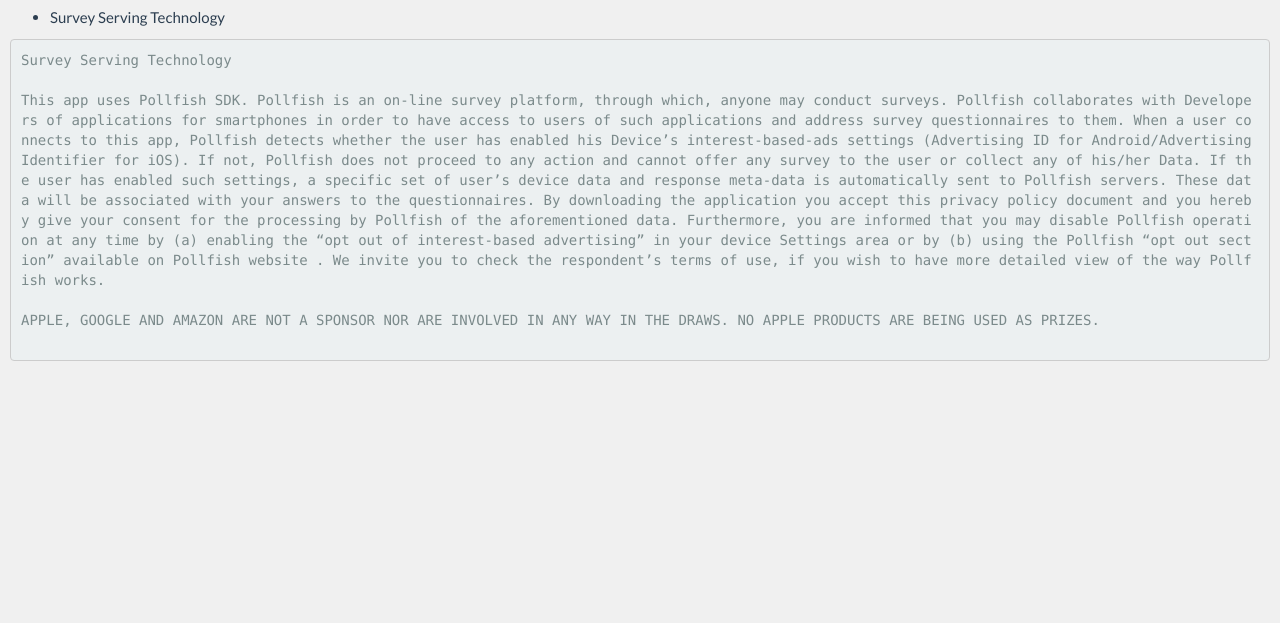
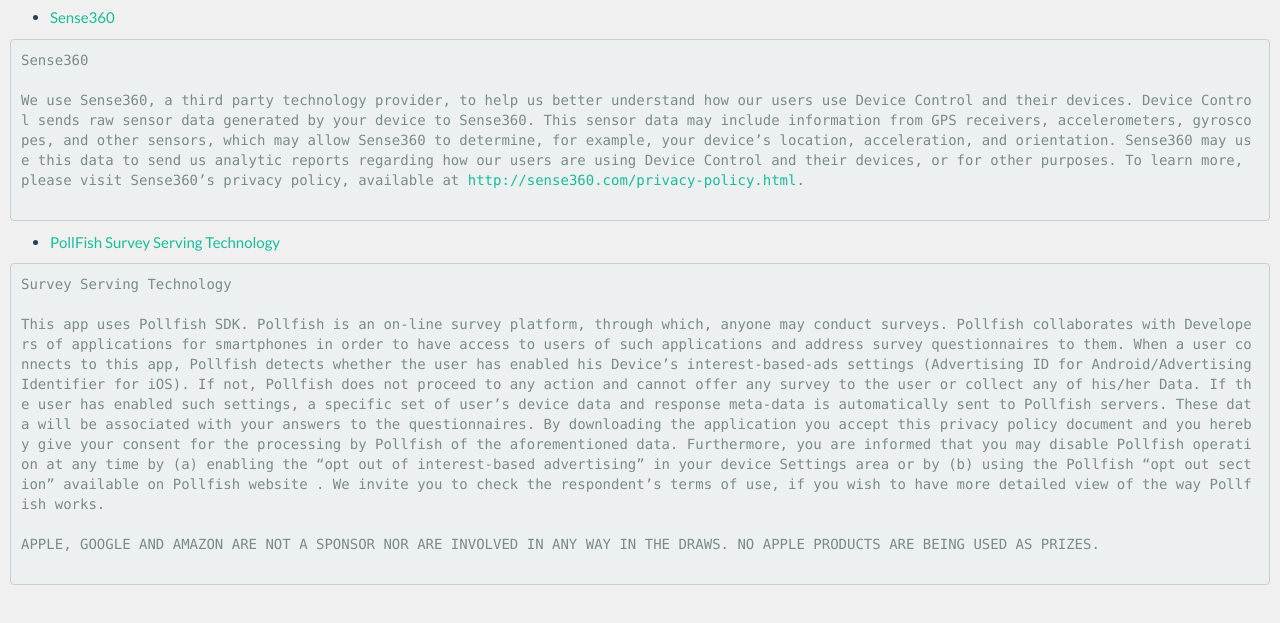
Before and after one commit to Evisceration/evisceration.github.io, a plain HTML site: page devicecontrol/privacy.html in a window 1280 px wide. Shown: the part 63-686 px from the top of the page. Drawn offline with Linux system fonts and the light colour scheme.

Commit message:
devicecontrol: add Sense360 to privacy policy
Change-Id: Ic41927e5f344ca0cd066942e0235a8014fefe702
Signed-off-by: Alexander Martinz <eviscerationls@gmail.com>

```diff
--- a/devicecontrol/privacy.html
+++ b/devicecontrol/privacy.html
@@ -36,7 +36,18 @@
     <h3>Privacy Policy</h3>
     <ul>
         <li>
-            Survey Serving Technology
+            <a href="https://sense360.com" target="_blank">Sense360</a>
+        </li>
+    </ul>
+    <pre>
+Sense360
+
+We use Sense360, a third party technology provider, to help us better understand how our users use Device Control and their devices. Device Control sends raw sensor data generated by your device to Sense360. This sensor data may include information from GPS receivers, accelerometers, gyroscopes, and other sensors, which may allow Sense360 to determine, for example, your device’s location, acceleration, and orientation. Sense360 may use this data to send us analytic reports regarding how our users are using Device Control and their devices, or for other purposes. To learn more, please visit Sense360’s privacy policy, available at <a href="http://sense360.com/privacy-policy.html" target="_blank">http://sense360.com/privacy-policy.html</a>.
+    </pre>
+
+    <ul>
+        <li>
+            <a href="https://www.pollfish.com" target="_blank">PollFish Survey Serving Technology</a>
         </li>
     </ul>
     <pre>
```
